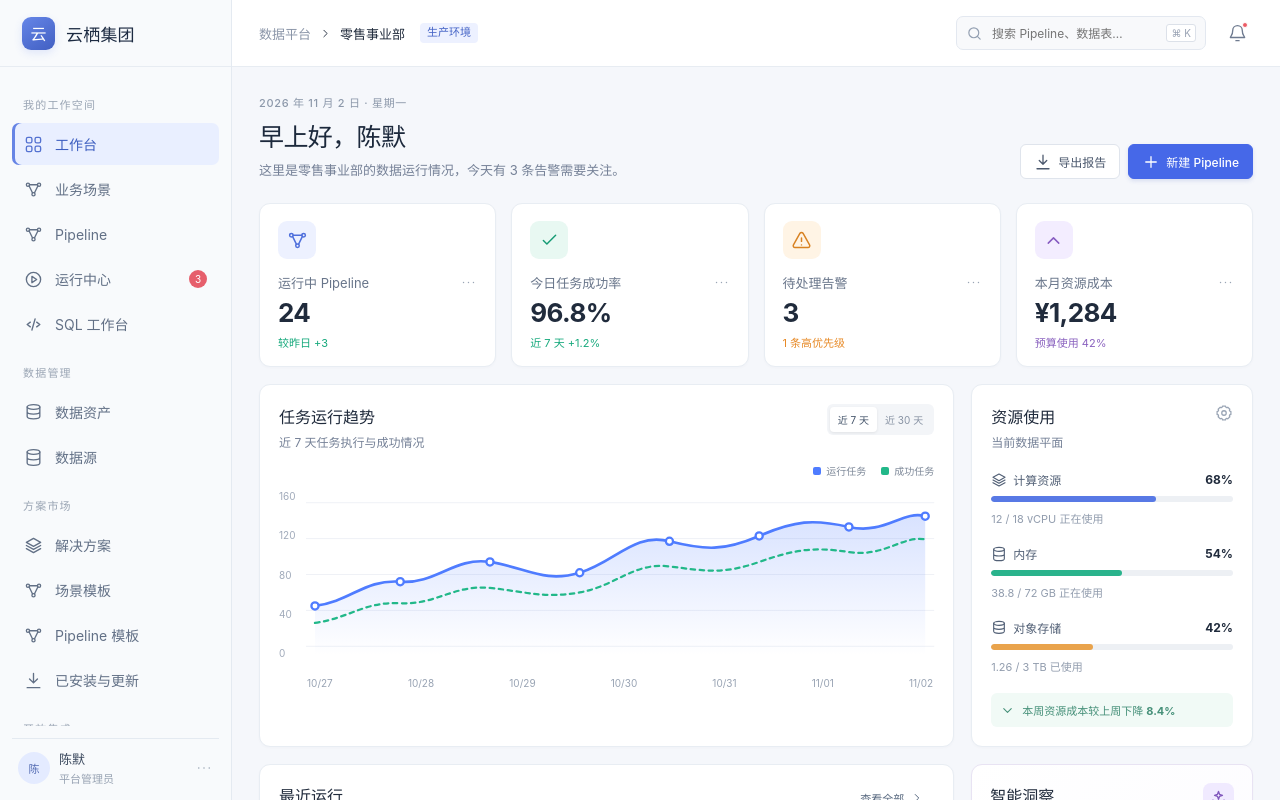
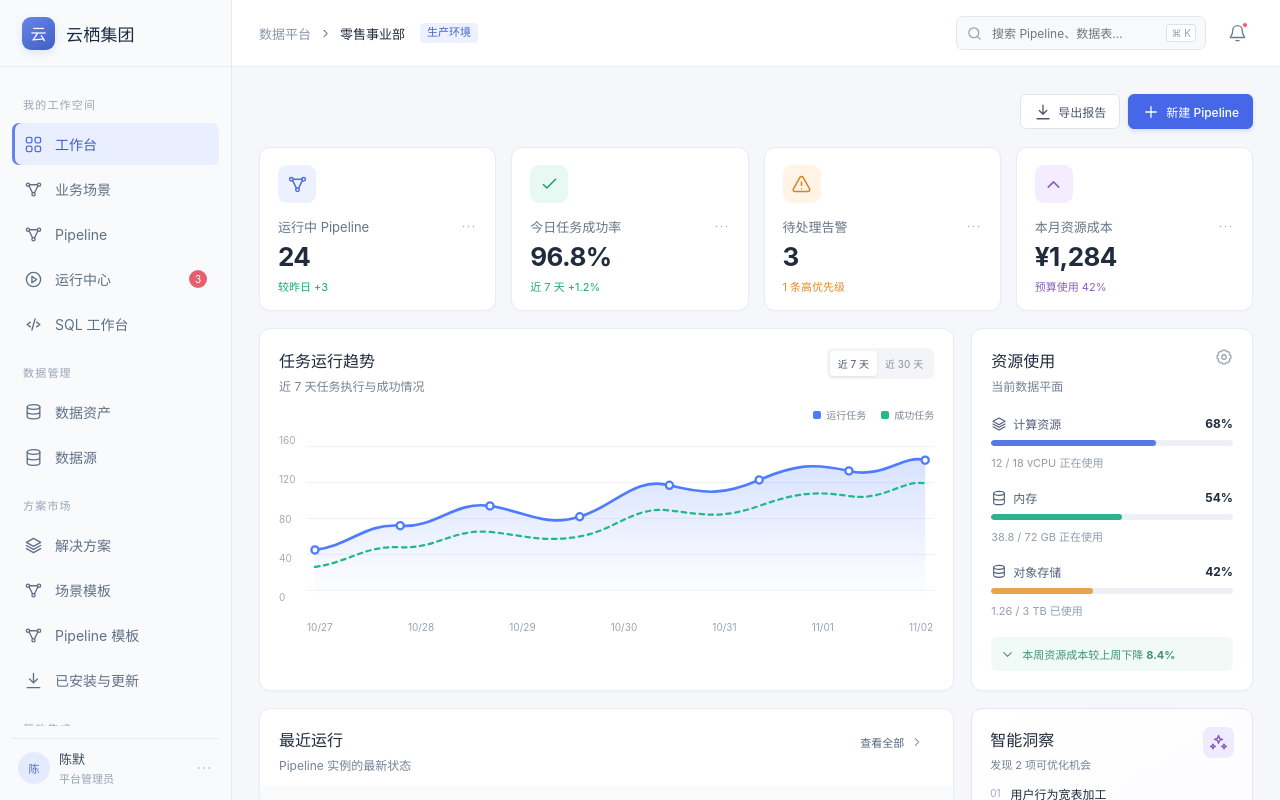
Before and after one commit to aqiao/dwlle, a React (Vite) app in the folder web/: page / in a window 1280 px wide. Shown: the top 800 px of the page. Built offline with nearby package versions, Linux system fonts and the light colour scheme.

Commit message:
T026: remove dashboard helper text

```diff
--- a/web/src/pages/Dashboard.tsx
+++ b/web/src/pages/Dashboard.tsx
@@ -1,7 +1,7 @@
 import { runs } from '../data'
 import type { PageId } from '../types'
 import { Icon } from '../components/Icon'
-import { Button, Card, PageHeader, ProgressBar, StatusBadge } from '../components/UI'
+import { Button, Card, ProgressBar, StatusBadge } from '../components/UI'
 
 interface DashboardProps {
   onNavigate: (page: PageId) => void
@@ -17,12 +17,7 @@ const metrics = [
 export function Dashboard({ onNavigate }: DashboardProps) {
   return (
     <div className="page dashboard-page">
-      <PageHeader
-        eyebrow="2026 年 11 月 2 日 · 星期一"
-        title="早上好，陈默"
-        description="这里是零售事业部的数据运行情况，今天有 3 条告警需要关注。"
-        actions={<><Button icon="download">导出报告</Button><Button variant="primary" icon="plus" onClick={() => onNavigate('editor')}>新建 Pipeline</Button></>}
-      />
+      <div className="dashboard-header-actions"><Button icon="download">导出报告</Button><Button variant="primary" icon="plus" onClick={() => onNavigate('editor')}>新建 Pipeline</Button></div>
 
       <div className="metric-grid">
         {metrics.map((metric) => (
@@ -95,7 +90,6 @@ export function Dashboard({ onNavigate }: DashboardProps) {
             <div className="insight-number">02</div>
             <div><strong>夜间计算资源</strong><p>02:00–05:00 平均利用率仅 18%，可优化 Worker 扩缩容策略。</p><button>查看建议 <Icon name="chevron" size={13} /></button></div>
           </div>
-          <div className="ai-disclaimer"><Icon name="shield" size={13} />AI 建议仅供辅助决策，不会自动执行</div>
         </Card>
       </div>
     </div>
--- a/web/src/styles.css
+++ b/web/src/styles.css
@@ -1139,3 +1139,6 @@ body { font-size: 14px; }
 .ai-insight-head h2 { font-size: 16px; }
 .ai-insight-head p { color: var(--muted); font-size: 11px; margin-top: 5px; }
 .ai-opportunity-title { font-size: 13px; margin-top: 16px; }
+
+/* Dashboard actions */
+.dashboard-header-actions { display: flex; justify-content: flex-end; gap: 8px; margin-bottom: 18px; }
```
Also changed, not shown: 1 other file (tests, documents, lock files or other folders).
